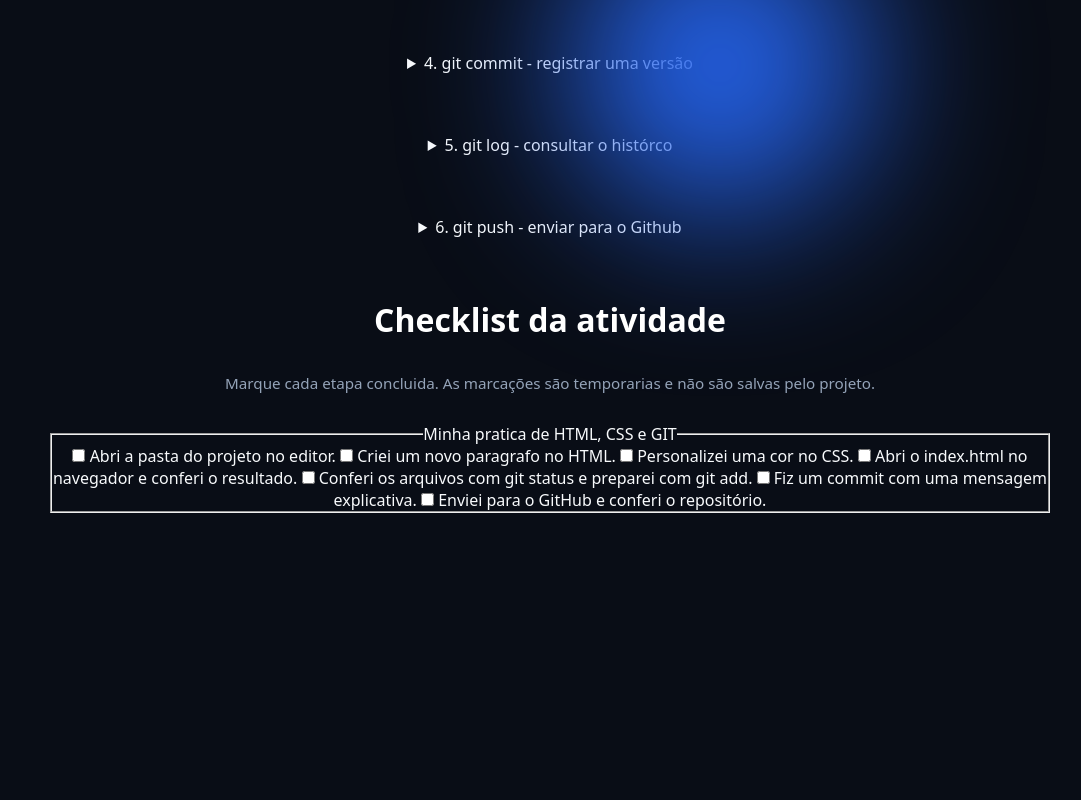
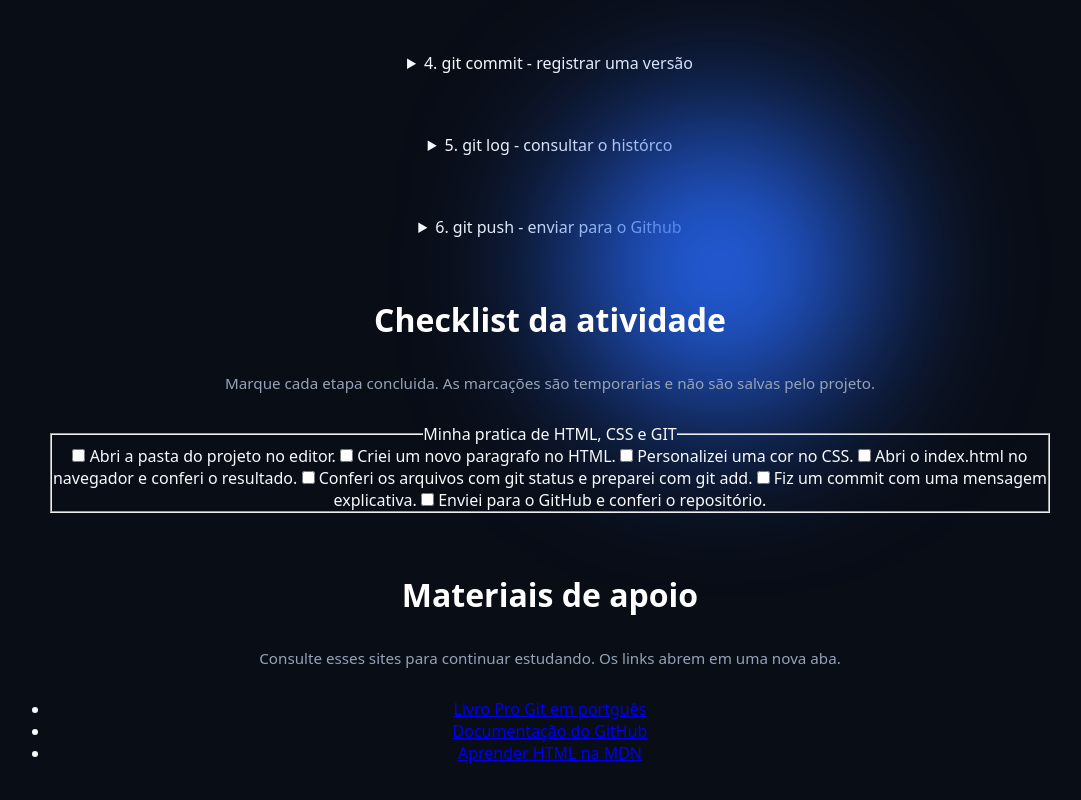
Before and after one commit to jorgeprado010/JORGE_PA, a plain HTML site: page INDEX.HTML in a window 1280 px wide. Shown: the part 1300-2100 px from the top of the page, without its empty margins (90-1171 px from the left). Before the commit the page ends 1893 px from the top, so only its background shows below. Drawn offline with Linux system fonts and the light colour scheme.

Commit message:
criei outro section, contendo h2,p e uma lista

```diff
--- a/INDEX.HTML
+++ b/INDEX.HTML
@@ -152,5 +152,16 @@
             </fieldset>
         </section>
 
+        <section class="conteudo estudo" id="materiais">
+            <h2>Materiais de apoio</h2>
+            <p>Consulte esses sites para continuar estudando. Os links abrem em uma nova aba.</p>
+
+            <ul class="links-estudo">
+                <li><a href="https://git-scm.com/book/pt-br/v2" target="_blank" rel="noopener noreferrer">Livro Pro Git em portguês</a></li>
+                <li><a href="https:/docs.github.com/pt" target="_blank" rel="noopener noreferrer">Documentação do GitHub</a></li>
+                <li><a href="https://developer.mozilla.org/pt-Br/docs//Web/HTML" target="_blank" rel="noopener noreferrer">Aprender HTML na MDN</a></li>
+            </ul>
+        </section>
+
 </body>
 </html>
```
